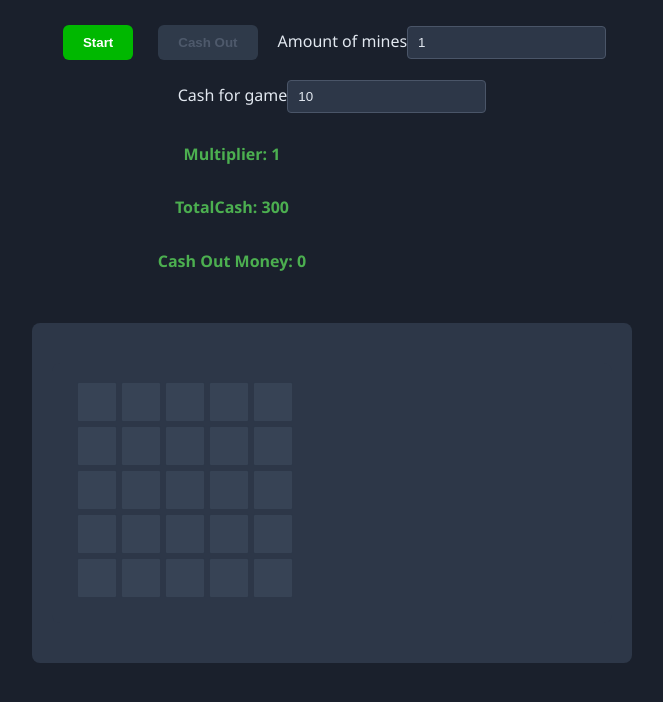
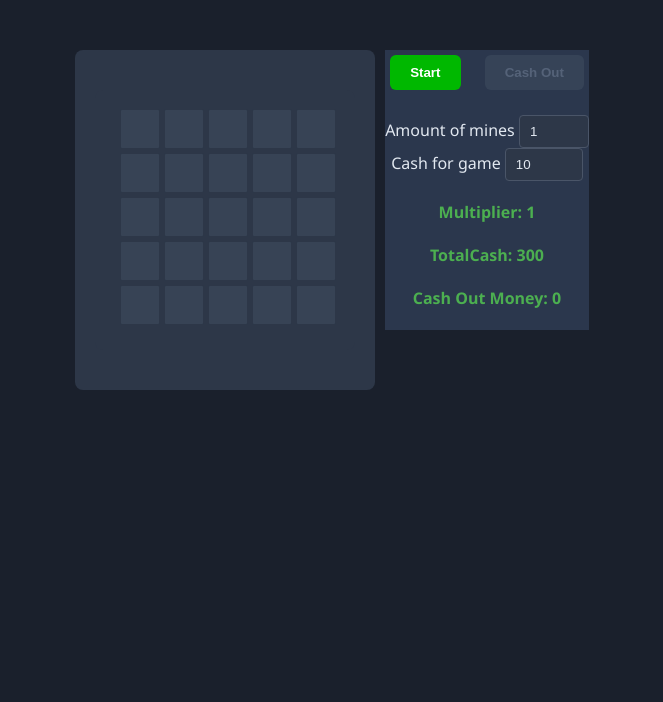
Before and after one commit to Benzi66/reactMines, a React (Create React App) app: page / in a window 1280 px wide. Shown: the top 702 px of the page, without its empty margins (308-971 px from the left). Built offline with nearby package versions, Linux system fonts and the light colour scheme.

Commit message:
changed ui and moved popup

```diff
--- a/src/App.js
+++ b/src/App.js
@@ -91,26 +91,43 @@ export default function MineField() {
   }
 
   return (
-    <>
-      <div className="game-controls">
-        <button className="btn-start" onClick={StartButton} disabled = {gameStarted}>Start</button>
-        <button className="btn-cashout" onClick={CashOut} disabled = {!gameStarted}>Cash Out</button>
-        <NumberInput label={"Amount of mines"} value = {minesAmt} onChange={setAmt} disabled = {gameStarted} />
-        <NumberInput label={"Cash for game"} value = {wantedBet} onChange={setWantedBet} disabled = {gameStarted} />
+    <div className="game-container">
+      <div className="game-info">
+        <div className="game-board"
+          onClick={(event) => {
+            if(showCashOutPopup){
+              const popupElement = document.querySelector('.cashout-popup.visible');
+              if(popupElement && popupElement.contains(event.target)){
+                return;
+              }
+              setShowCashOutPopup(false);
+            }
+          } }
+        >
+          <GameBoard
+           squares={squares} onClick={handleClick} boardSize={5} gameStarted={!gameStarted} />
+            <CashOutPopup
+            multiplier={popupData.multiplier}
+            amountWon={popupData.amountWon}
+            isVisible={showCashOutPopup}
+          />
+        </div>
+        <div className="other-stuff">
+          <div className="top-controls">
+            <button className="btn-start" onClick={StartButton} disabled={gameStarted}>Start</button>
+            <button className="btn-cashout" onClick={CashOut} disabled={!gameStarted}>Cash Out</button>
+          </div>
+          <div className="input-settings-panel">
+            <NumberInput label={"Amount of mines "} value={minesAmt} onChange={setAmt} disabled={gameStarted} min={1} max={24} />
+            <NumberInput label={"Cash for game "} value={wantedBet} onChange={setWantedBet} disabled={gameStarted} min={1} max={TotalCash} />
+          </div>
+          <div className="game-stats">
+            <h4 className="multiplier-text">Multiplier: {mult}</h4>
+            <h4 className="cash-text">TotalCash: {TotalCash}</h4>
+            <h4 className="cash-text">Cash Out Money: {parseFloat((mult * currCash).toFixed(2))}</h4>
+          </div>
+        </div>
       </div>
-      <div className="game-info">
-        <h4 className="multiplier-text">Multiplier: {mult}</h4>
-        <h4 className="cash-text">TotalCash: {TotalCash}</h4>
-        <h4 className="cash-text">Cash Out Money: {parseFloat((mult * currCash).toFixed(2))}</h4>
-      </div>
-      <div className="game-board">
-        <GameBoard squares={squares} onClick={handleClick} boardSize={5} gameStarted={!gameStarted}/>
-      </div>
-      <CashOutPopup
-        multiplier={popupData.multiplier}
-        amountWon={popupData.amountWon}
-        isVisible={showCashOutPopup}
-      />
-    </>
+    </div>
   );
 }
--- a/src/NumberInput.tsx
+++ b/src/NumberInput.tsx
@@ -55,7 +55,7 @@ const NumberInput = ({
   };
 
   return (
-    <div className={wrapperClassName}>
+    <div className = "number-input-container">
       {label && <label htmlFor={inputId}>{label}</label>}
       <input
         id={inputId}
--- a/src/index.css
+++ b/src/index.css
@@ -96,12 +96,17 @@ ul {
 }
 
 .game-board {
+  display: grid;
   background-color: #2D3748; /* Updated */
   padding: 20px; /* Updated */
   border-radius: 8px; /* Updated */
   margin-top: 20px;
   margin-bottom: 20px;
+  flex-shrink: 0;
+  position: relative;
+
 }
+
 
 .game-controls {
   display: flex;
@@ -118,15 +123,37 @@ ul {
 .game-info {
   margin-left: 0; /* Remove previous margin if body is centering */
   display: flex;
-  flex-direction: column;
+  flex-direction: row;
   align-items: center; /* Center align text info */
   margin-bottom: 20px;
   background-color: transparent; /* Updated */
   width: 100%;
-  max-width: 400px; /* Constrain width */
+  max-width: 800px; /* Constrain width */
   gap: 10px; /* Spacing between info items */
   padding: 10px 0; /* Added */
 }
+.top-controls{
+  margin-bottom: 20px;
+  display: flex;
+  flex-direction: row;
+  justify-content: space-between;
+}
+.input-settings-panel{
+  display: flex;
+  flex-direction: column;
+  align-items: center;
+  margin-bottom: 20px;
+}
+.game-stats{
+  display: flex;
+  flex-direction: column;
+  align-items: center;
+}
+.other-stuff{
+    background-color: #2b374d; /* Updated */
+    margin-bottom: 60px;
+}
+
 
 button {
   background-color: #4A5568; /* Default */
@@ -222,8 +249,8 @@ button.btn-cashout:disabled:hover {
   color: #FFFFFF;
   padding: 12px 20px;
   border-radius: 6px;
-  position: fixed;
-  top: 20px;
+  position: absolute;
+  top: 30%;
   left: 50%;
   transform: translateX(-50%) translateY(-20px); /* Initial position for animation */
   z-index: 1000;
```
